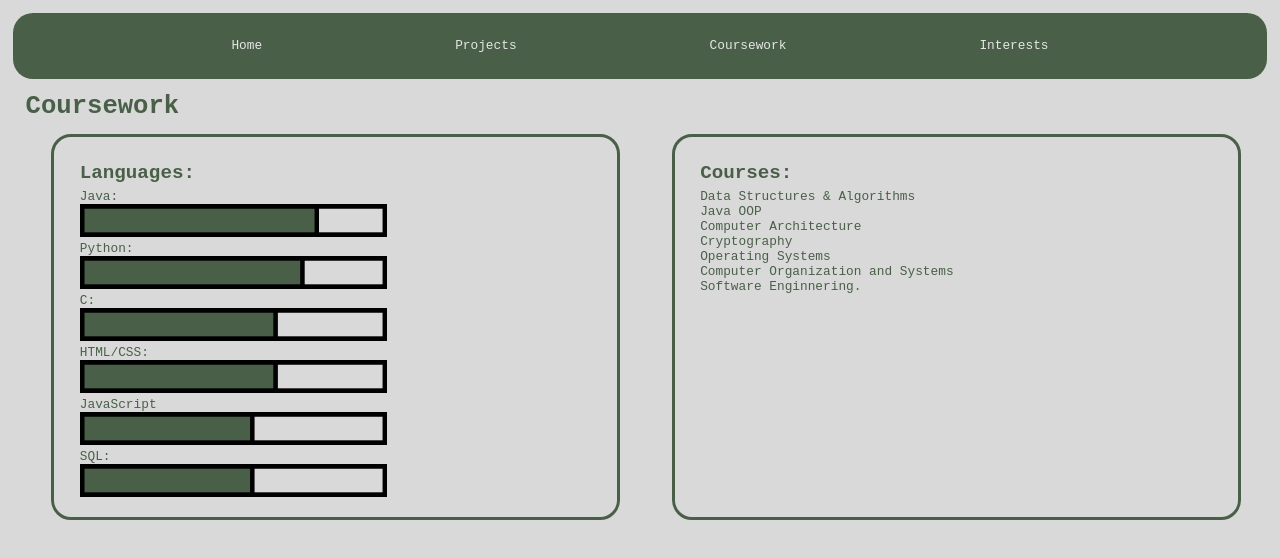
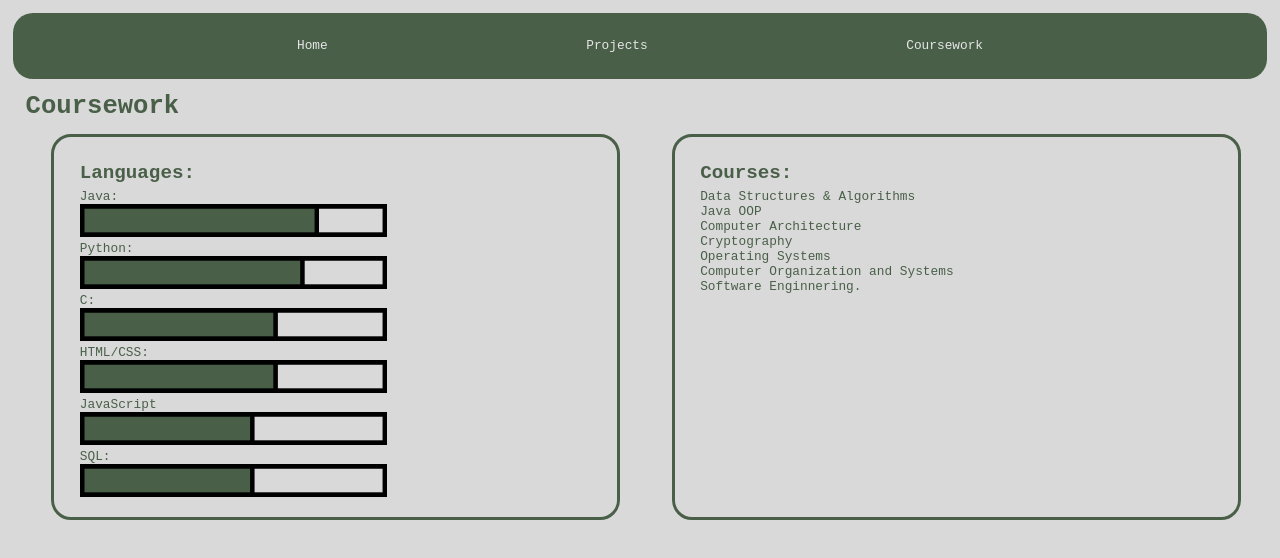
Before and after one commit to gmzhouucsd/PortfolioJS, a plain HTML site: page coursework.html in a window 1280 px wide. Drawn offline with Linux system fonts and the light colour scheme.

Commit message:
delete interests

```diff
--- a/coursework.html
+++ b/coursework.html
@@ -32,7 +32,6 @@
                     <a href="./index.html">Home</a></li>
                     <a href="./projects.html">Projects</a></li>
                     <a href="./coursework.html">Coursework</a></li>
-                    <a href="./interests.html">Interests</a></li>
             </nav>
         </header>
         <main>
```
Also changed, not shown: index.html (+0 -1 lines), projects.html (+0 -1 lines).
